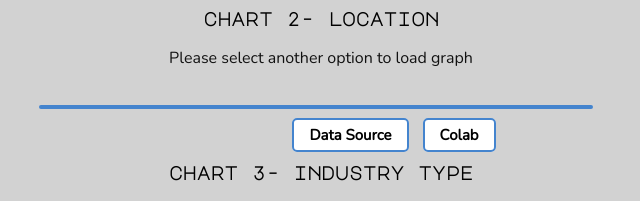
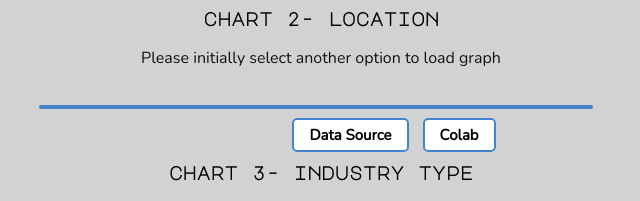
Before and after one commit to markstringer2002/markstringer2002.github.io, a plain HTML site: page Project.html in a window 1280 px wide. Shown: the part 521-722 px from the top of the page, 319-959 px from the left. Drawn offline with nearby package versions, Linux system fonts and the light colour scheme; a script that the page names is missing; a web font is replaced by a local one.

Commit message:
Update Project.html

```diff
--- a/Project.html
+++ b/Project.html
@@ -74,7 +74,7 @@
 
   <div class="title">
     <h3>chart 2- location</h3>
-    <p>Please select another option to load graph</p>
+    <p>Please initially select another option to load graph</p>
   </div>
 
   <div class="style">
```
